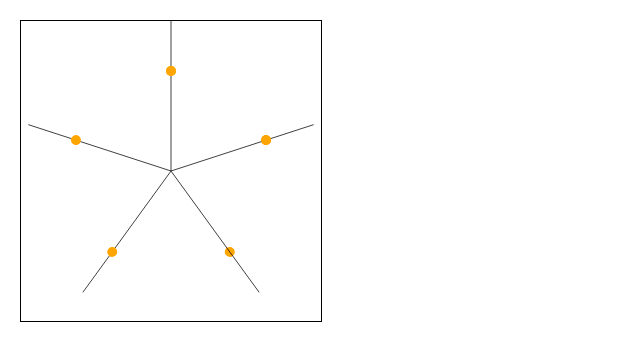
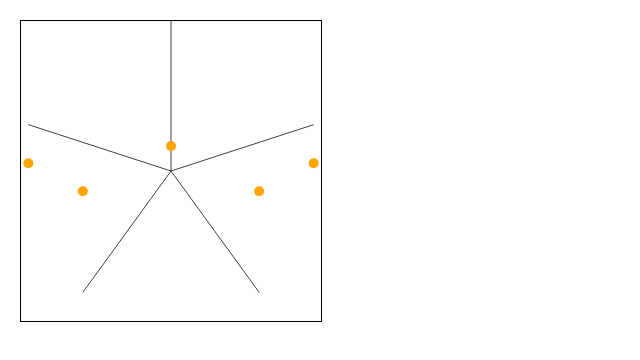
Before and after one commit to qsy37/hw2q2, a plain HTML site: page radar/test.html in a window 1280 px wide. Shown: the whole page, without its empty margins (0-640 px from the left). Drawn offline with nearby package versions, Linux system fonts and the light colour scheme.

Commit message:
29Sep2250 update radar

```diff
--- a/radar/radar.js
+++ b/radar/radar.js
@@ -152,6 +152,7 @@ var RadarChart = {
 
 
 	d.forEach(function(y, x){
+	console.log(y);
 	  g.selectAll(".nodes")
 		.data(y).enter()
 		.append("svg:circle")
--- a/radar/test.html
+++ b/radar/test.html
@@ -51,7 +51,7 @@
 		num_attributes = 5,
 		radius = factor*Math.min(width/2, height/2);//Math.sqrt(width*width/4 + height*height/4);
 
-		var theta = 360/5;
+		var theta = 360/num_attributes;
 
 		var svg = d3.select('.vis').append('svg')
 			.attr('width', width)
@@ -68,27 +68,22 @@
 				.style("stroke-opacity", "0.75")
 				.style("stroke-width", "1px");
 
+			var length = 50;
 			svg.append('svg:circle')
-				.attr('cx', width/2)
-				.attr('cy', height/2 - 100)
+				.attr('cx', width/2*(1-Math.sin(j*radians/num_attributes)))
+				.attr('cy', height/2 *(1 - length/height*Math.cos(j*radians/num_attributes)))
 				.attr('r', 5)
-				.attr('fill', 'orange')
-				.attr('transform', 'rotate(' + j*theta +' 150 150)');
+				.attr('fill', 'orange');
+				//.attr('transform', 'rotate(' + j*theta +' 150 150)');
+
+			var pts = []
+
+			for (var i = 0; i < 5; i++ ) {
+
+			}
 
 		}
 
-		svg.append('svg:circle')
-			.attr('cx', width/2)
-			.attr('cy', height/2 - 100)
-			.attr('r', 5)
-			.attr('fill', 'orange');
-
-			svg.append('svg:circle')
-			.attr('cx', width/2)
-			.attr('cy', height/2 - 100)
-			.attr('r', 5)
-			.attr('fill', 'orange')
-			.attr('transform', 'rotate(' + theta +' 150 150)');
 
 
 	/*	var y = d3.scale.linear()
```
